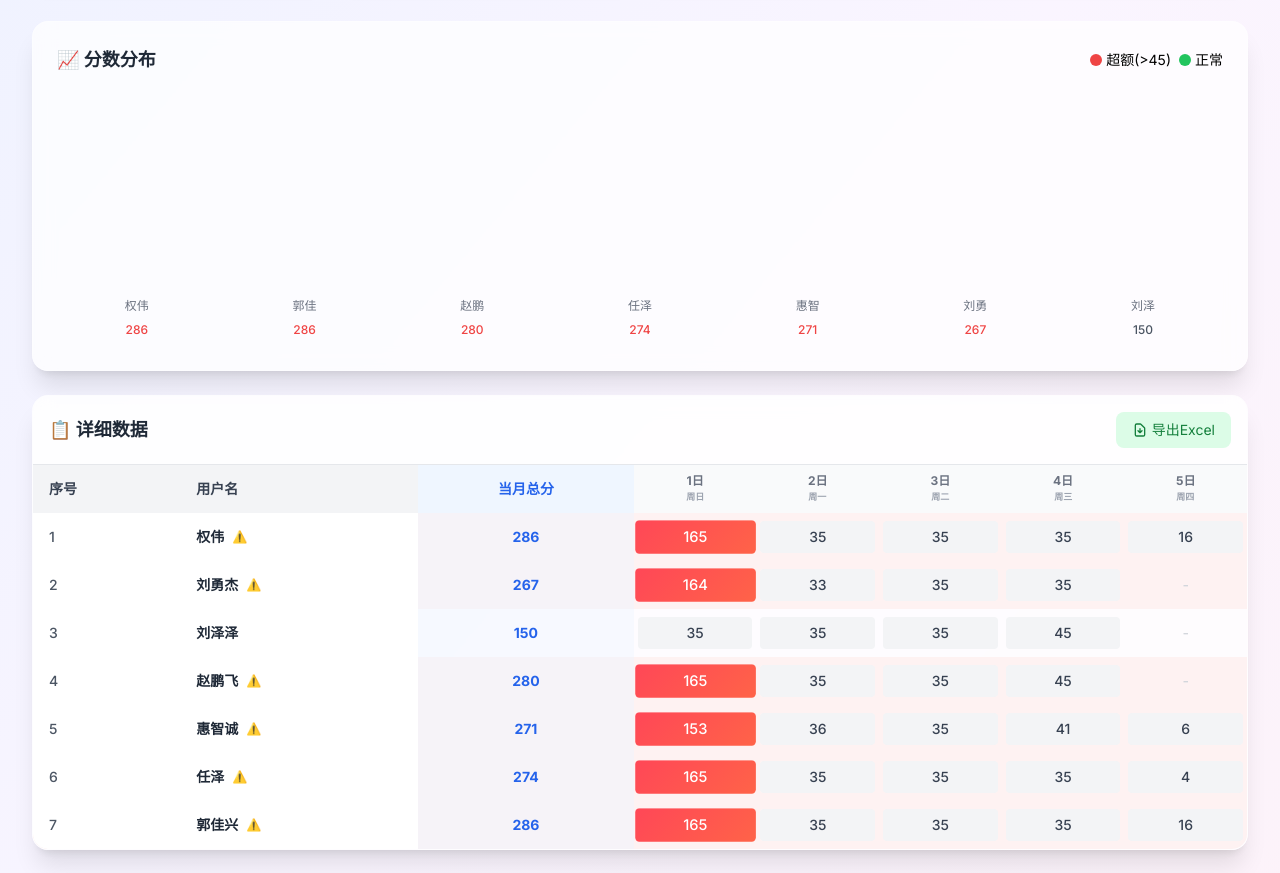
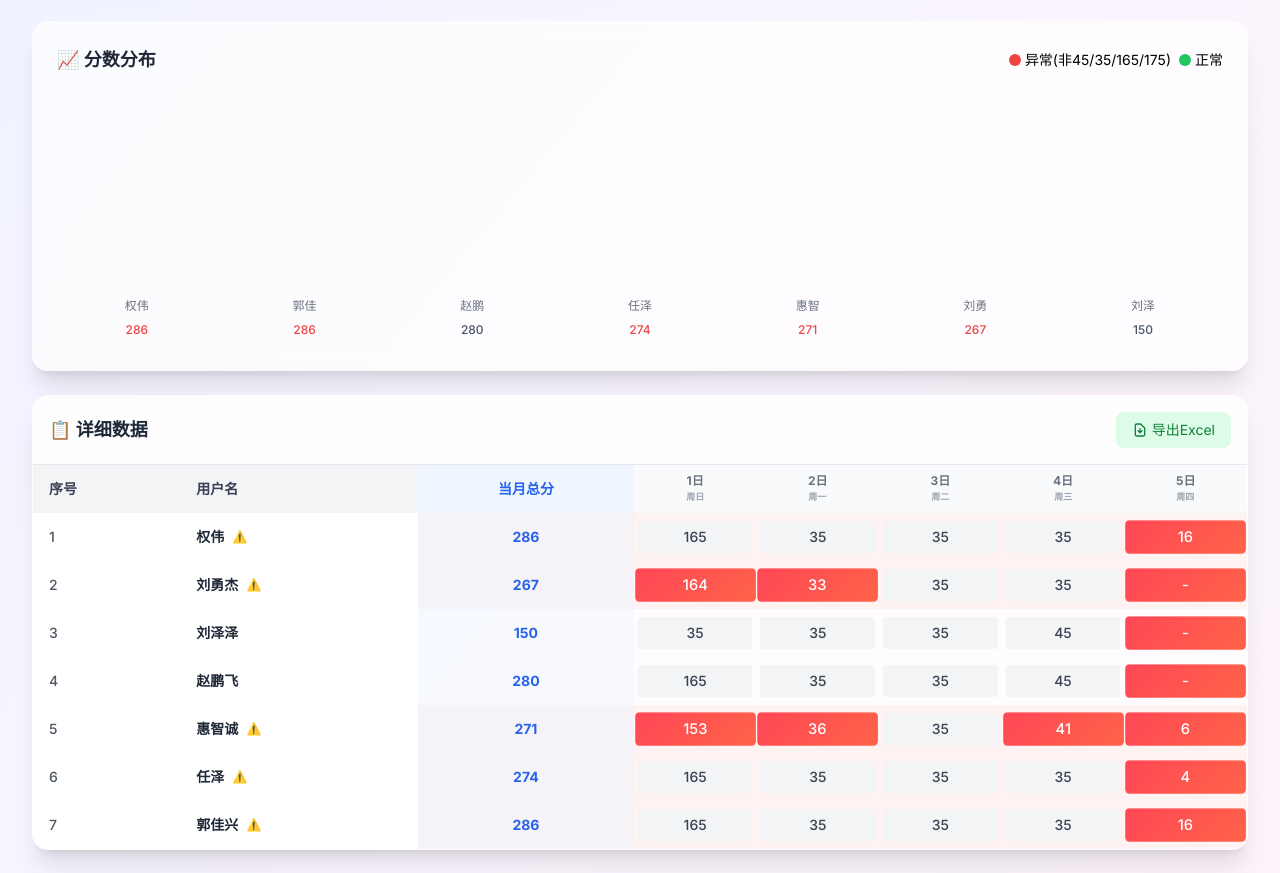
Before and after one commit to wfxx2026/score-cloud-data, a plain HTML site: page index.html in a window 1280 px wide. Shown: the part 271-1144 px from the top of the page. Drawn offline with nearby package versions, Linux system fonts and the light colour scheme.

Commit message:
更新 index.html

```diff
--- a/index.html
+++ b/index.html
@@ -133,7 +133,7 @@
             </div>
             <div class="glass-effect rounded-xl p-4 shadow hover:shadow-lg transition">
                 <div class="text-3xl font-bold text-red-500" id="stat-exceed">-</div>
-                <div class="text-gray-500 text-sm mt-1">超额人数</div>
+                <div class="text-gray-500 text-sm mt-1">异常人数</div>
             </div>
             <div class="glass-effect rounded-xl p-4 shadow hover:shadow-lg transition">
                 <div class="text-3xl font-bold text-green-600" id="stat-max">-</div>
@@ -146,7 +146,7 @@
             <div class="flex justify-between items-center mb-4">
                 <h3 class="font-bold text-lg text-gray-800">📈 分数分布</h3>
                 <div class="flex gap-2 text-sm">
-                    <span class="flex items-center gap-1"><span class="w-3 h-3 bg-red-500 rounded-full"></span>超额(>45)</span>
+                    <span class="flex items-center gap-1"><span class="w-3 h-3 bg-red-500 rounded-full"></span>异常(非45/35/165/175)</span>
                     <span class="flex items-center gap-1"><span class="w-3 h-3 bg-green-500 rounded-full"></span>正常</span>
                 </div>
             </div>
@@ -202,7 +202,7 @@
                 <p><span class="font-medium text-blue-600">7.</span> 手机练习规则：每日每练习50题加1分，上限：每日最多6分</p>
             </div>
             <div class="mt-4 p-3 bg-yellow-100 rounded-lg text-center font-medium">
-                每日最高积分计算：3 + 1 + 8 + 16 + 1 + 10 + 6 = 45 分 ✅
+                正常分数：45分、35分、165分、175分 ✅ | 其余分数均为异常 ⚠️
             </div>
         </div>
 
@@ -214,7 +214,8 @@
     </div>
 
     <script>
-        const DAILY_LIMIT = 45;
+        // 正常分数白名单，不在此列表中的都是异常分数
+        const NORMAL_SCORES = [45, 35, 165, 175];
         let currentData = null;
         let currentMonth = '';
 
@@ -285,7 +286,8 @@
         function updateStats(users) {
             const total = users.length;
             const avg = total > 0 ? Math.round(users.reduce((sum, u) => sum + (u.monthlyTotal || 0), 0) / total) : 0;
-            const exceed = users.filter(u => Object.values(u.dailyScores || {}).some(s => s > DAILY_LIMIT)).length;
+            // 异常人数：有任意一天分数不在白名单中
+            const exceed = users.filter(u => Object.values(u.dailyScores || {}).some(s => !NORMAL_SCORES.includes(s))).length;
             const max = total > 0 ? Math.max(...users.map(u => u.monthlyTotal || 0)) : 0;
 
             animateNumber('stat-total', total);
@@ -328,7 +330,8 @@
 
             container.innerHTML = sorted.map(user => {
                 const score = user.monthlyTotal || 0;
-                const hasExceed = Object.values(user.dailyScores || {}).some(s => s > DAILY_LIMIT);
+                // 检查是否有异常分数（不在白名单中）
+                const hasExceed = Object.values(user.dailyScores || {}).some(s => !NORMAL_SCORES.includes(s));
                 const height = maxScore > 0 ? (score / maxScore * 100) : 0;
 
                 return `
@@ -370,8 +373,13 @@
 
             const tbody = document.getElementById('tableBody');
             tbody.innerHTML = users.map((user, idx) => {
-                const hasExceed = Object.values(user.dailyScores || {}).some(s => s > DAILY_LIMIT);
-                const exceedDays = Object.entries(user.dailyScores || {}).filter(([_, s]) => s > DAILY_LIMIT).map(([d, s]) => `${d.slice(5)}(${s}分)`).join('、');
+                // 检查是否有异常分数
+                const hasExceed = Object.values(user.dailyScores || {}).some(s => !NORMAL_SCORES.includes(s));
+                // 获取异常日期详情
+                const exceedDays = Object.entries(user.dailyScores || {})
+                    .filter(([_, s]) => !NORMAL_SCORES.includes(s))
+                    .map(([d, s]) => `${d.slice(5)}(${s}分)`)
+                    .join('、');
 
                 return `
                     <tr class="hover:bg-blue-50 transition ${hasExceed ? 'bg-red-50' : ''}">
@@ -379,13 +387,14 @@
                         <td class="sticky-col px-4 py-3 font-semibold text-gray-800 bg-white" style="left: 80px;">
                             <div class="flex items-center gap-2">
                                 ${user.userName}
-                                ${hasExceed ? `<span class="text-red-500 text-xs" title="超额日期：${exceedDays}">⚠️</span>` : ''}
+                                ${hasExceed ? `<span class="text-red-500 text-xs" title="异常日期：${exceedDays}">⚠️</span>` : ''}
                             </div>
                         </td>
                         <td class="px-4 py-3 text-center font-bold text-blue-600 bg-blue-50/50">${user.monthlyTotal || 0}</td>
                         ${dates.map(date => {
                             const score = (user.dailyScores || {})[date] || 0;
-                            const isExceed = score > DAILY_LIMIT;
+                            // 检查是否为异常分数
+                            const isExceed = !NORMAL_SCORES.includes(score);
                             return `
                                 <td class="px-1 py-2">
                                     <div class="text-center py-1.5 rounded text-sm font-medium transition ${isExceed ? 'exceed-limit' : (score > 0 ? 'bg-gray-100 text-gray-700' : 'text-gray-300')}">
@@ -401,7 +410,7 @@
 
         /**
          * 导出Excel功能（使用SheetJS库）
-         * 支持样式设置、自动列宽、超额分数标红
+         * 支持样式设置、自动列宽、异常分数标红
          */
         function exportExcel() {
             if (!currentData) {
@@ -421,11 +430,12 @@
             const dates = Array.from(dateSet).sort();
 
             // 准备表头
-            const headers = ['序号', '用户名', '当月总分', '超额天数', ...dates];
+            const headers = ['序号', '用户名', '当月总分', '异常天数', ...dates];
 
             // 准备数据行
             const dataRows = users.map((user, idx) => {
-                const exceedDays = Object.values(user.dailyScores || {}).filter(s => s > DAILY_LIMIT).length;
+                // 统计异常天数（分数不在白名单中）
+                const exceedDays = Object.values(user.dailyScores || {}).filter(s => !NORMAL_SCORES.includes(s)).length;
                 const row = [
                     user.userIndex || idx + 1,
                     user.userName,
@@ -459,13 +469,14 @@
             // 设置行高
             ws['!rows'] = [{ hpx: 25 }, ...dataRows.map(() => ({ hpx: 20 }))];
 
-            // 添加样式（超额分数标红）
+            // 添加样式（异常分数标红）
             const range = XLSX.utils.decode_range(ws['!ref']);
             for (let R = 1; R <= range.e.r; ++R) { // 从第2行开始（跳过表头）
                 for (let C = 4; C <= range.e.c; ++C) { // 从第5列开始（日期列）
                     const cellRef = XLSX.utils.encode_cell({ r: R, c: C });
                     const cell = ws[cellRef];
-                    if (cell && typeof cell.v === 'number' && cell.v > DAILY_LIMIT) {
+                    // 检查是否为异常分数（不在白名单中且大于0）
+                    if (cell && typeof cell.v === 'number' && cell.v > 0 && !NORMAL_SCORES.includes(cell.v)) {
                         // 设置字体颜色为红色
                         cell.s = {
                             font: { color: { rgb: "FF0000" }, bold: true },
```
